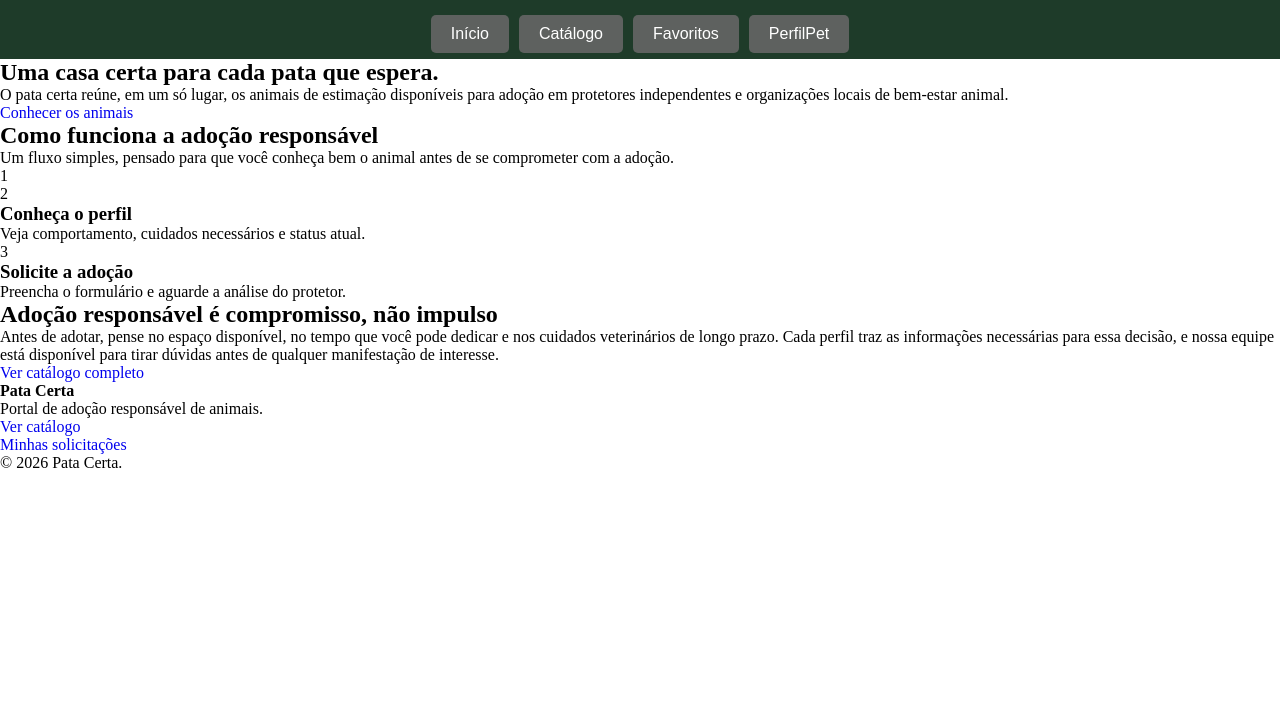
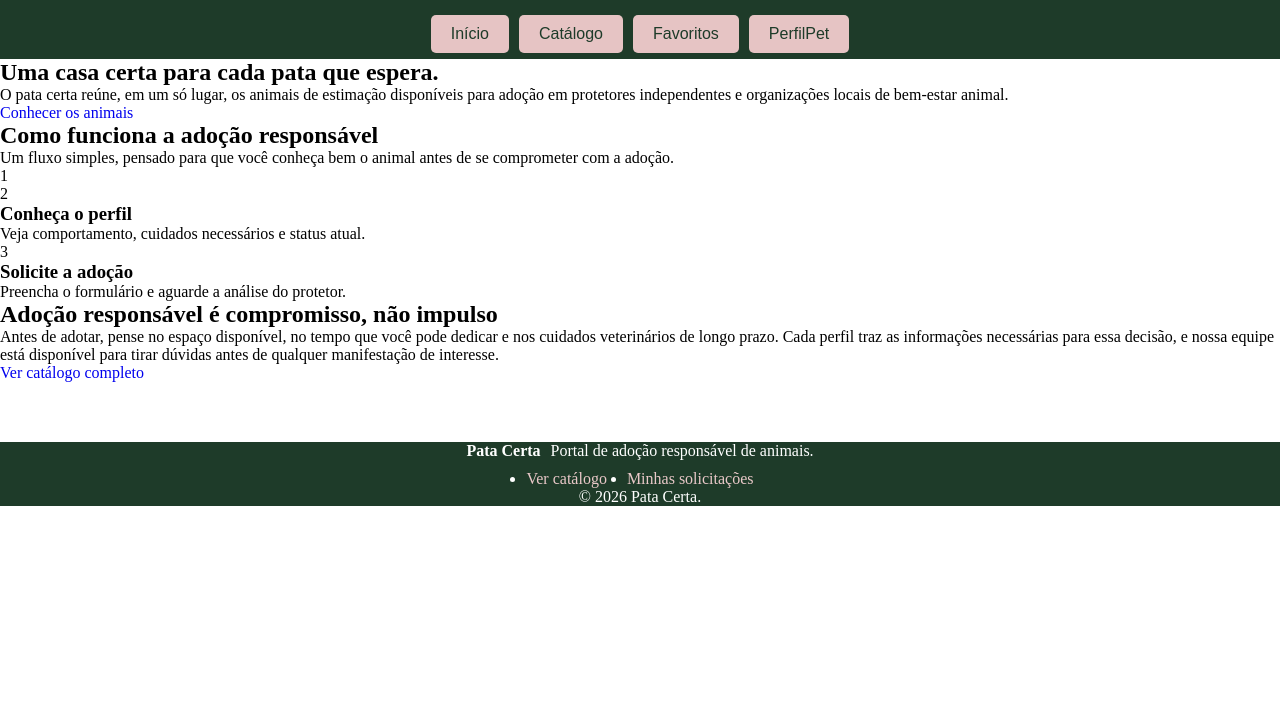
Before and after one commit to MillerMagnus/PataCerta-pi, a plain HTML site: page home.html in a window 1280 px wide. Shown: the part 91-800 px from the top of the page. Drawn offline with Linux system fonts and the light colour scheme; a web font is replaced by a local one.

Commit message:
HOME CSS att

```diff
--- a/home.html
+++ b/home.html
@@ -36,8 +36,8 @@
 
 <section>
     </div>
-        <h1>Uma casa certa para cada pata que espera.</h1>
-        <p>O pata certa reúne, em um só lugar, os animais de estimação disponíveis para adoção em protetores independentes e organizações locais de bem-estar animal.</p>
+        <h1 class="h1.section">Uma casa certa para cada pata que espera.</h1>
+        <p class="p.section">O pata certa reúne, em um só lugar, os animais de estimação disponíveis para adoção em protetores independentes e organizações locais de bem-estar animal.</p>
     </div>
     <div>
         <a href="catalogo.html" class="botao botao-primario">Conhecer os animais</a>
@@ -80,11 +80,12 @@
         </div>
         <nav aria-label="Links do rodapé">
             <ul class="pilha">
-            <li><a href="catalogo.html">Ver catálogo</a></li>
-            <li><a href="solicitacoes.html">Minhas solicitações</a></li>
+            <li><a href="catalogo.html" style="color: #eac9c9;">Ver catálogo</a></li>
+            <br>
+            <li><a href="solicitacoes.html" style="color: #eac9c9;">Minhas solicitações</a></li>
             </ul>
         </nav>
-        <p>&copy; 2026 Pata Certa.</p>
+        <p style="color: #ffff;">&copy; 2026 Pata Certa.</p>
         </div>
 </footer>
 </main>
--- a/style.css
+++ b/style.css
@@ -18,7 +18,7 @@ header.homeHeader {
     display: flex;
     align-items: center;
     justify-content: center;
-
+    font-size: 20px;
 }
 
 nav.homeNav {
@@ -33,7 +33,7 @@ nav.homeNav {
 
 
 .butaolink {
-    background-color: #5e615f;
+    background-color: #e6c4c4;
     color: #ffffff;
     border: none;
     padding: 10px 20px;
@@ -43,9 +43,10 @@ nav.homeNav {
     margin: 0 5px;
 }
 .butaolink a {
-    color: #ffffff;
+    color: #1e3b29;
     text-decoration: none;
 }
+
 
 
 .caveat-400 {
@@ -62,6 +63,26 @@ nav.homeNav {
     font-weight: 700;
     font-style: normal;
 }
+
+.rodape{
+    background-color:#1e3b29;
+    margin-top: 60px;
+    justify-content: center;
+    align-items: center;
+    text-align: center;
+}
+
+.pilha {
+    color: #ffffff;
+    display: flex;
+    justify-content: center;
+    align-items: center;
+    gap: 10px;
+    margin-top: 10px;
+    justify-content: center;
+}
+/*cores do rodape alteradas pelo HTML*/
+
 
 /*----------------------------------------------------------------*/
 /* CATALOGO */
```
